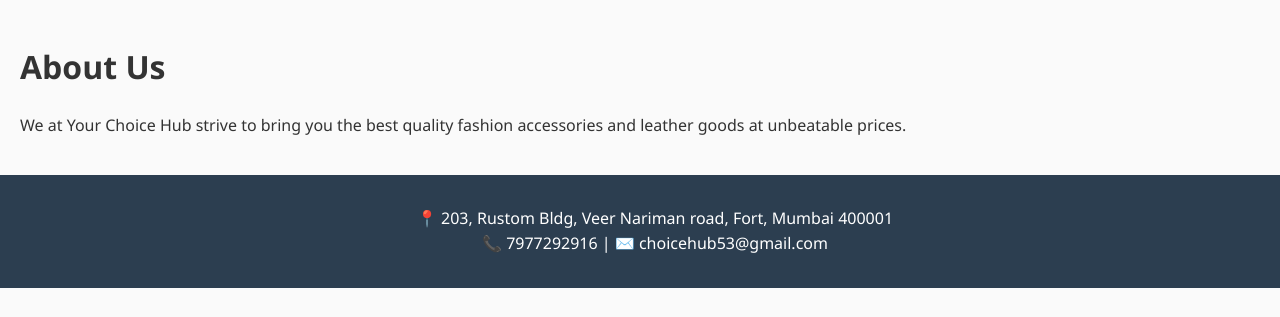
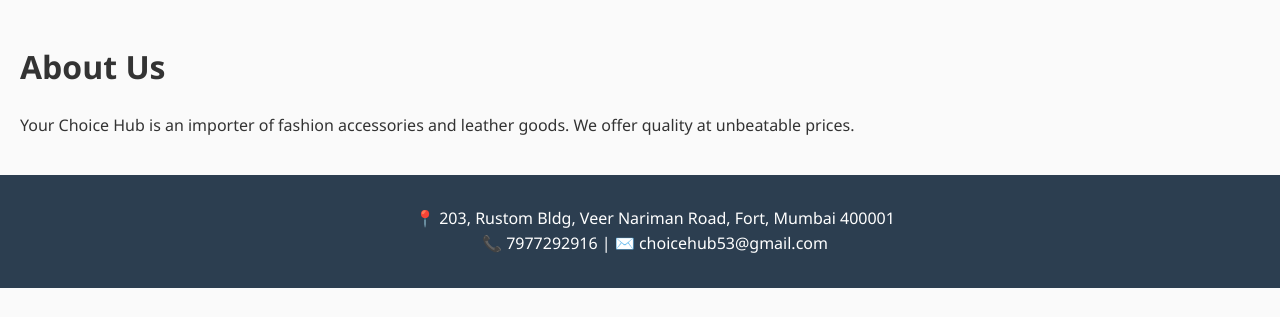
Before and after one commit to choicehub53/yourchoicehub, a Flask app: page /about in a window 1280 px wide. Shown: the part 174-491 px from the top of the page. Run offline with Flask 3, Linux system fonts and the light colour scheme.

Commit message:
Update about.html

```diff
--- a/templates/about.html
+++ b/templates/about.html
@@ -1,25 +1,21 @@
 <!DOCTYPE html>
-<html lang="en">
-<head>
-    <meta charset="UTF-8">
-    <title>About Us - Your Choice Hub</title>
-    <link rel="stylesheet" href="{{ url_for('static', filename='css/styles.css') }}">
-</head>
+<html>
+<head><title>About Us</title><link rel="stylesheet" href="/static/css/styles.css"></head>
 <body>
 <header>
-    <img src="{{ url_for('static', filename='images/logo.png') }}" alt="Your Choice Hub Logo" class="logo">
+  <img src="/static/images/logo.png" class="logo">
   <nav>
     <a href="/">Home</a>
     <a href="/about">About</a>
     <a href="/contact">Contact</a>
   </nav>
 </header>
-<main>
+<main class="container">
   <h1>About Us</h1>
-    <p>We at Your Choice Hub strive to bring you the best quality fashion accessories and leather goods at unbeatable prices.</p>
+  <p>Your Choice Hub is an importer of fashion accessories and leather goods. We offer quality at unbeatable prices.</p>
 </main>
 <footer>
-    <p>📍 203, Rustom Bldg, Veer Nariman road, Fort, Mumbai 400001<br>
+  <p>📍 203, Rustom Bldg, Veer Nariman Road, Fort, Mumbai 400001<br>
   📞 7977292916 | ✉️ choicehub53@gmail.com</p>
 </footer>
 </body>
```
Lines whose indentation alone changed are shown as unchanged.
